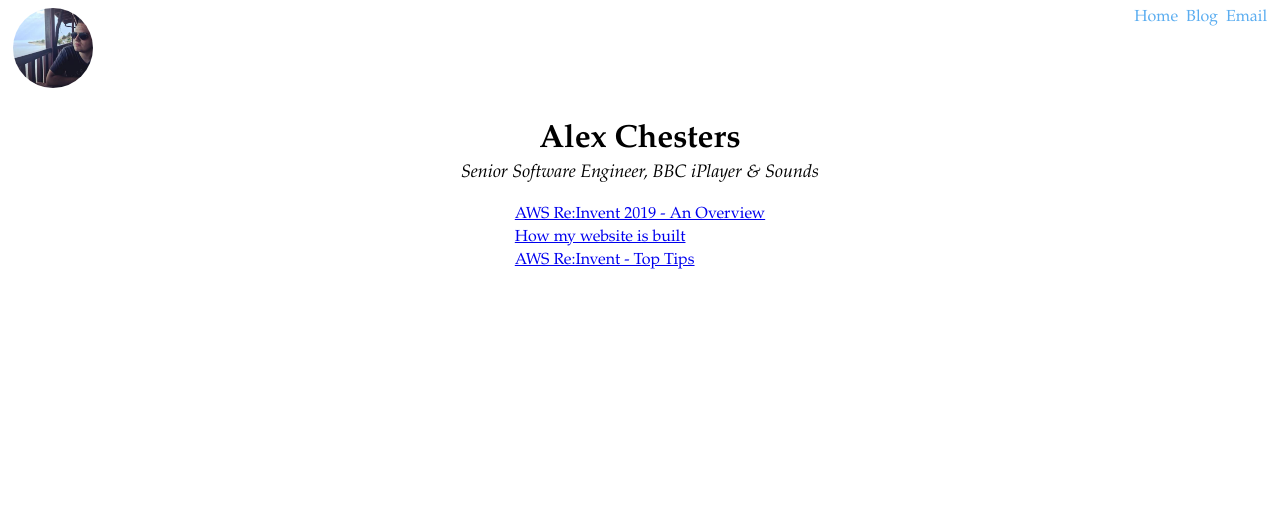
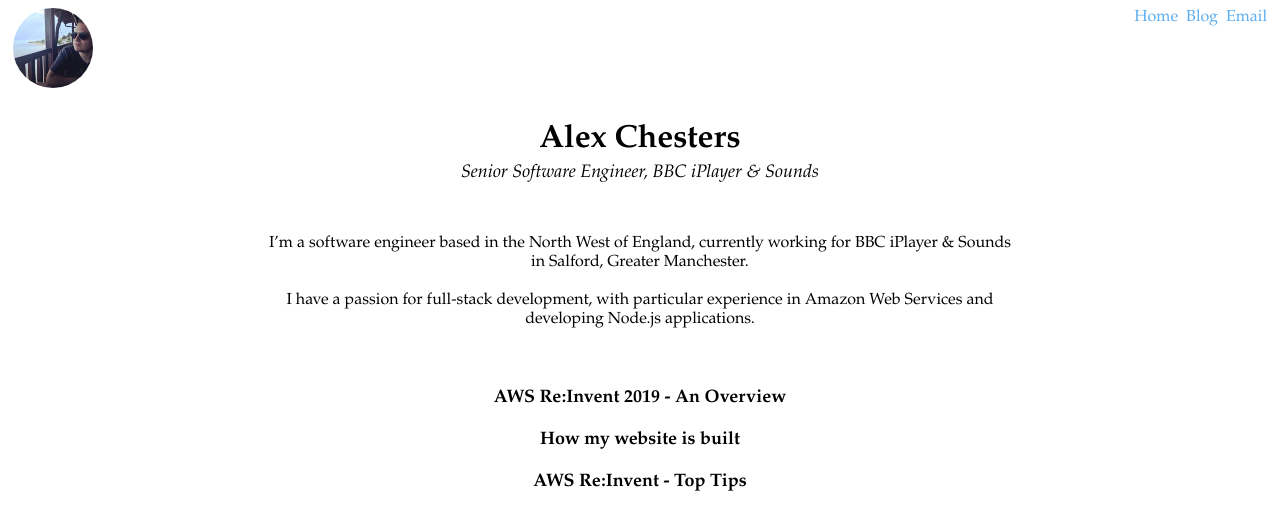
Before and after one commit to AlexChesters/cheste.rs, a React app in the folder static/: page / in a window 1280 px wide. Shown: the top 530 px of the page. Built offline with nearby package versions, Linux system fonts and the light colour scheme.

Commit message:
add blurb

```diff
--- a/static/src/components/blog-preview/index.jsx
+++ b/static/src/components/blog-preview/index.jsx
@@ -5,19 +5,17 @@ import './index.scss'
 export default function BlogPreview () {
   return (
     <section>
-      <table className='blog-preview__table'>
-        <tbody>
-          <tr>
-            <td><a href='/blog/008'>AWS Re:Invent 2019 - An Overview</a></td>
-          </tr>
-          <tr>
-            <td><a href='/blog/007'>How my website is built</a></td>
-          </tr>
-          <tr>
-            <td><a href='/blog/006'>AWS Re:Invent - Top Tips</a></td>
-          </tr>
-        </tbody>
-      </table>
+      <ol className='blog-preview__list'>
+        <li className='blog-preview__item'>
+          <a href='/blog/008' className='blog-preview__link'>AWS Re:Invent 2019 - An Overview</a>
+        </li>
+        <li className='blog-preview__item'>
+          <a href='/blog/007' className='blog-preview__link'>How my website is built</a>
+        </li>
+        <li className='blog-preview__item'>
+          <a href='/blog/006' className='blog-preview__link'>AWS Re:Invent - Top Tips</a>
+        </li>
+      </ol>
     </section>
   )
 }
--- a/static/src/components/blog-preview/index.scss
+++ b/static/src/components/blog-preview/index.scss
@@ -1,5 +1,27 @@
+@import '../../styles/colors.scss';
+
 .blog-preview {
-  &__table {
-    margin: 0 auto;
+  text-align: center;
+
+  &__list {
+    list-style: none;
+    padding: 0;
+  }
+
+  &__item {
+    text-align: center;
+    font-size: large;
+    padding-top: 10px;
+    padding-bottom: 10px;
+  }
+
+  &__link {
+    color: map-get($map: $colors, $key: black);
+    text-decoration: none;
+    font-weight: bold;
+
+    &:hover {
+      color: map-get($map: $colors, $key: blue);
+    }
   }
 }
--- a/static/src/routes/home/index.jsx
+++ b/static/src/routes/home/index.jsx
@@ -12,6 +12,18 @@ export default function Home () {
         <h1 className='title'>Alex Chesters</h1>
         <p className='subtitle italic'>Senior Software Engineer, BBC iPlayer &amp; Sounds</p>
       </section>
+      <section className='blurb'>
+        <p>
+          I’m a software engineer based in the North West of England, currently
+          working for BBC iPlayer &amp; Sounds in Salford, Greater
+          Manchester.
+
+          <br /> <br />
+
+          I have a passion for full-stack development, with particular
+          experience in Amazon Web Services and developing Node.js applications.
+          </p>
+      </section>
       <BlogPreview />
     </PageSkeleton>
   )
--- a/static/src/routes/home/index.scss
+++ b/static/src/routes/home/index.scss
@@ -5,3 +5,11 @@
     margin-top: -23px;
   }
 }
+
+.blurb {
+  text-align: center;
+  width: 60%;
+  margin: 0 auto;
+  padding-top: 1em;
+  padding-bottom: 1em;
+}
--- a/static/src/styles/colors.scss
+++ b/static/src/styles/colors.scss
@@ -1,3 +1,4 @@
 $colors: (
+  black: black,
   blue: #5badf0,
 );
```
